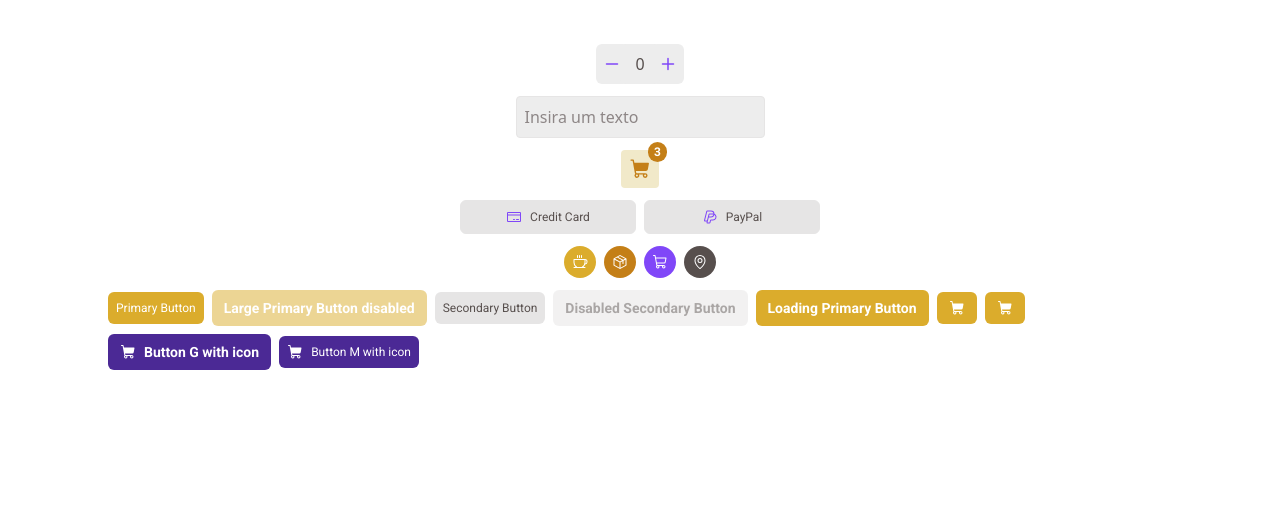
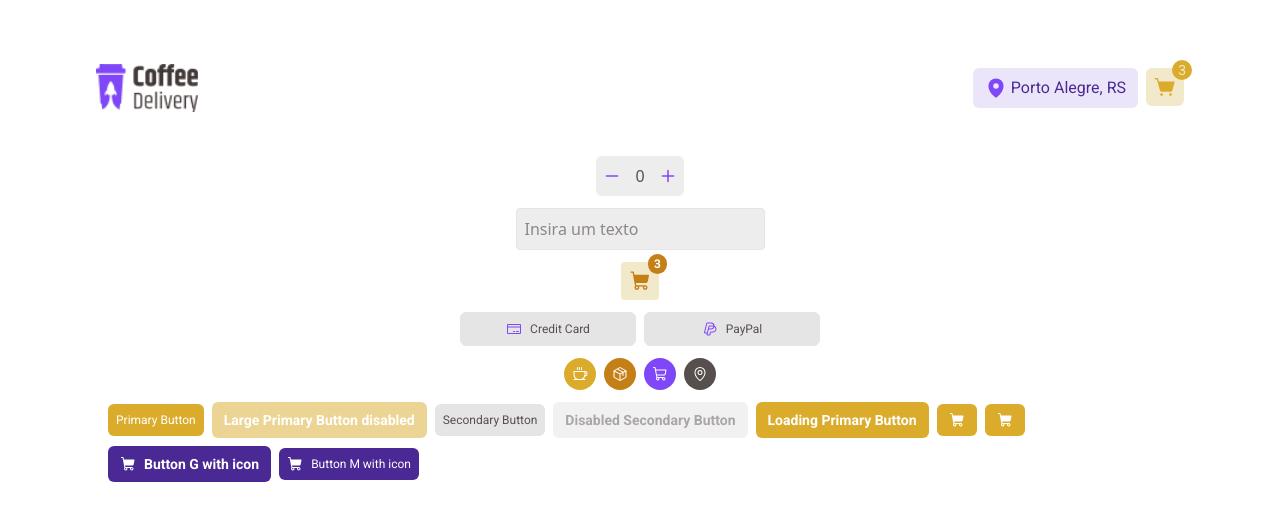
Before and after one commit to IlnaraAckermann/coffee-delivery, a React (Vite) app: page / in a window 1280 px wide. Shown: the top 520 px of the page. Built offline with nearby package versions, Linux system fonts and the light colour scheme.

Commit message:
feat: add CartStatus and Location components, integrate into Header, and update DefaultLayout to include Header

```diff
--- /dev/null
+++ b/src/components/Header/components/CartStatus.tsx
@@ -0,0 +1,17 @@
+import { ShoppingCartSimpleIcon } from "@phosphor-icons/react";
+import { Flex } from "../../Flex";
+import { Text } from "../../Text";
+
+export const CartStatus = () => {
+	return (
+		<Flex className="bg-yellow-light p-2 rounded-md text-yellow relative">
+			<Flex className="rounded-full bg-yellow absolute -right-2 -top-2 px-1.5">
+				<Text className="text-yellow-light" variant="text-s"> 3 </Text>
+			</Flex>
+			<ShoppingCartSimpleIcon
+				size={22}
+				weight="fill"
+			/>
+		</Flex>
+	);
+};
--- /dev/null
+++ b/src/components/Header/components/Location.tsx
@@ -0,0 +1,20 @@
+import { MapPinIcon } from "@phosphor-icons/react";
+import { Flex } from "../../Flex";
+import { Text } from "../../Text";
+
+export const Location = () => {
+	return (
+		<Flex className="bg-purple-light text-purple px-3 py-2 rounded-md gap-1 items-center">
+			<MapPinIcon
+				size={22}
+				weight="fill"
+			/>
+			<Text
+				variant="text-m"
+				className="text-purple-dark"
+			>
+				Porto Alegre, RS
+			</Text>
+		</Flex>
+	);
+};
--- /dev/null
+++ b/src/components/Header/index.tsx
@@ -0,0 +1,20 @@
+import CoffeDeliveryLogo from "../../assets/images/Logo.png";
+import { Flex } from "../Flex";
+import { CartStatus } from "./components/CartStatus";
+import { Location } from "./components/Location";
+
+export const Header = () => {
+	return (
+		<header className="w-full py-8 flex items-center justify-between">
+			<img
+				src={CoffeDeliveryLogo}
+				alt="Coffee Delivery"
+				className="h-12"
+			/>
+			<Flex gap="md">
+				<Location />
+				<CartStatus />
+			</Flex>
+		</header>
+	);
+};
--- a/src/layouts/DefaultLayout.tsx
+++ b/src/layouts/DefaultLayout.tsx
@@ -1,5 +1,6 @@
 import { Outlet } from "react-router-dom";
 import { Flex } from "../components/Flex";
+import { Header } from "../components/Header";
 
 export default function DefaultLayout() {
 	return (
@@ -9,7 +10,8 @@ export default function DefaultLayout() {
 			margin="none"
 			className="min-h-screen max-w-6xl p-8 mx-auto"
 		>
+			<Header />
 			<Outlet />
 		</Flex>
 	);
-};
+}
```
Also changed, not shown: src/components/Flex/index.tsx (line endings or trailing spaces).
